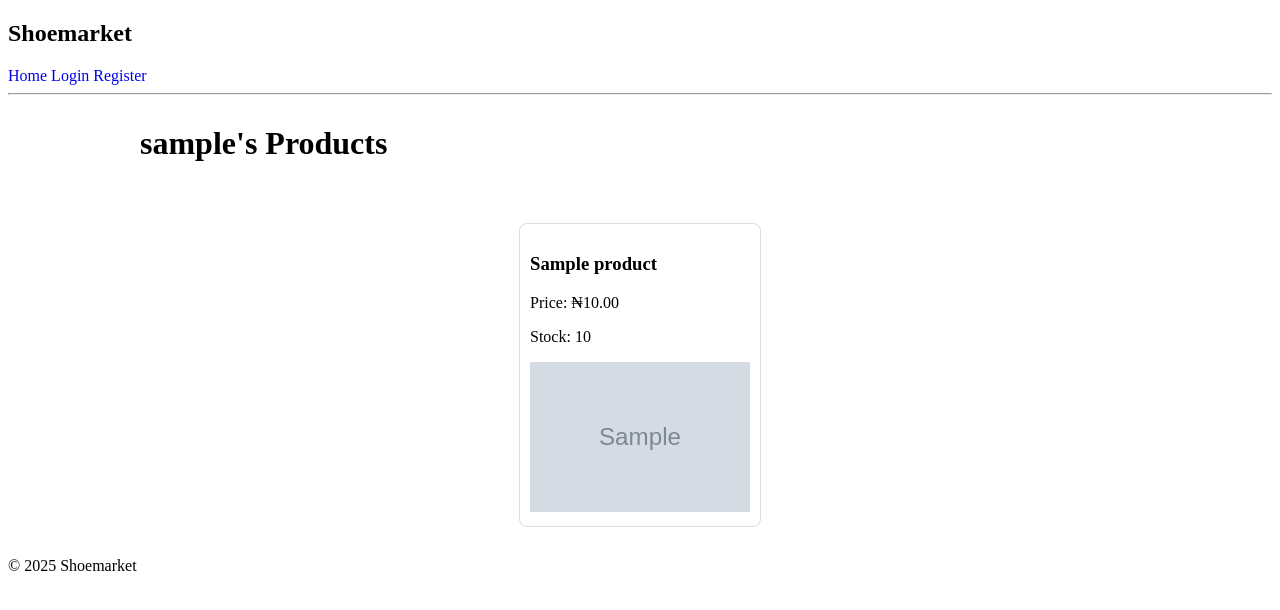
After one commit to NakamasCode/shoe_marketplace, a Flask app: page /buyers/seller/1/products in a window 1280 px wide. The commit adds this page. Shown: the top 610 px of the page. Run offline with Flask 3, Linux system fonts and the light colour scheme; tables that the repository leaves empty hold one stand-in row (values such as "Sample post"); grey boxes marked "Sample" are stand-in pictures.

Commit message:
Add buyer seller and product view templates

```diff
--- a/app/routes.py
+++ b/app/routes.py
@@ -19,7 +19,7 @@ def index():
         if current_user.role == 'seller':
             return redirect(url_for('seller_dashboard'))
         else:
-            return redirect(url_for('buyer_dashboard'))
+            return redirect(url_for('select_seller'))
 
     # Public homepage for not-logged-in users
     return render_template('index.html', title='Home')
@@ -40,7 +40,7 @@ def login():
 
         next_page = request.args.get('next')
         if not next_page or urlparse(next_page).netloc != '':
-            return redirect(url_for('seller_dashboard') if user.role == 'seller' else url_for('buyer_dashboard'))
+            return redirect(url_for('seller_dashboard') if user.role == 'seller' else url_for('select_seller'))
 
         return redirect(next_page)
 
@@ -67,7 +67,7 @@ def register():
             db.session.add(profile)
             db.session.commit()
             return redirect(url_for('seller_dashboard'))
-        return redirect(url_for('buyer_dashboard'))
+        return redirect(url_for('select_seller'))
 
     return render_template('register.html', title='Register', form=form)
 
@@ -96,15 +96,15 @@ def seller_dashboard():
     return render_template('seller_dashboard.html', title='Dashboard', products=products, categories=categories, form=form)
 
 
-@app.route('/buyer/dashboard')
-@login_required
-def buyer_dashboard():
-    if current_user.role != 'buyer':
-        flash('Access Denied.', 'danger')
-        return redirect(url_for('index'))
-    # Show all sellers for buyer
-    sellers = User.query.filter_by(role='seller').all()
-    return render_template('buyer_dashboard.html', title='Dashboard', sellers=sellers)
+# @app.route('/buyer/dashboard')
+# @login_required
+# def buyer_dashboard():
+#     if current_user.role != 'buyer':
+#         flash('Access Denied.', 'danger')
+#         return redirect(url_for('index'))
+#     # Show all sellers for buyer
+#     sellers = User.query.filter_by(role='seller').all()
+#     return render_template('buyer_dashboard.html', title='Dashboard', sellers=sellers)
 
 
 
@@ -498,3 +498,19 @@ def delete_product_image(id):
     db.session.commit()
     flash("Image deleted!", "success")
     return redirect(url_for('edit_product', id=product.id))
+
+
+@app.route('/buyers/sellers')
+@login_required
+def select_seller():
+    sellers = User.query.filter_by(role="seller").join(Product).filter(Product.stock_quantity > 0).all()
+    return render_template('buyers_sellers.html', sellers=sellers)
+
+
+
+@app.route('/buyers/seller/<int:seller_id>/products')
+def view_seller_products(seller_id):
+    seller = User.query.get_or_404(seller_id)
+    products = Product.query.filter_by(seller_id=seller_id).all()
+    categories = Category.query.filter_by(seller_id=seller_id).all()
+    return render_template('buyers_product.html', seller=seller, products=products, categories= categories)
--- a/app/templates/base.html
+++ b/app/templates/base.html
@@ -20,7 +20,7 @@
             {% if current_user.role == 'seller' %}
                 <a href="{{ url_for('seller_profile') }}">My Profile</a>
             {% elif current_user.role == 'buyer' %}
-                <a href="{{ url_for('buyer_dashboard') }}">Dashboard</a>
+                <a href="{{ url_for('select_seller') }}">Dashboard</a>
             {% endif %}
             <a href="{{ url_for('logout') }}">Logout</a>
             <span>Logged in as {{ current_user.username }}</span>
--- /dev/null
+++ b/app/templates/buyers_product.html
@@ -0,0 +1,30 @@
+{% extends "base.html" %}
+
+{% block content %}
+<div style="max-width: 1000px; margin: 30px auto;">
+
+    <h1>{{ seller.username }}'s Products</h1>
+
+    <div style="display: flex; flex-wrap: wrap; gap: 20px; justify-content: center; margin-top:20px;">
+        {% for product in products %}
+            {% set images = product.images.all() if product.images.__class__.__name__ == 'AppenderQuery' else product.images %}
+            <div style="border: 1px solid #ddd; padding:10px; width:220px; border-radius:8px;">
+                <h3>{{ product.name }}</h3>
+                <p>Price: ₦{{ "{:,.2f}".format(product.price) }}</p>
+                <p>Stock: {{ product.stock_quantity }}</p>
+
+                {% if images|length > 0 %}
+                    <img src="{{ url_for('static', filename='uploads/' ~ images[0].image_url) }}"
+                         style="width:100%; height:150px; object-fit:cover;">
+                {% else %}
+                    <div style="width:100%; height:150px; background-color:#eee; display:flex; align-items:center; justify-content:center;">
+                        No Image
+                    </div>
+                {% endif %}
+            </div>
+        {% else %}
+            <p>No products from this seller yet.</p>
+        {% endfor %}
+    </div>
+</div>
+{% endblock %}
```
Also changed, not shown: app/templates/buyer_dashboard.html (deleted, +0 -18 lines), app/templates/buyers_sellers.html (added, +20 -0 lines).
